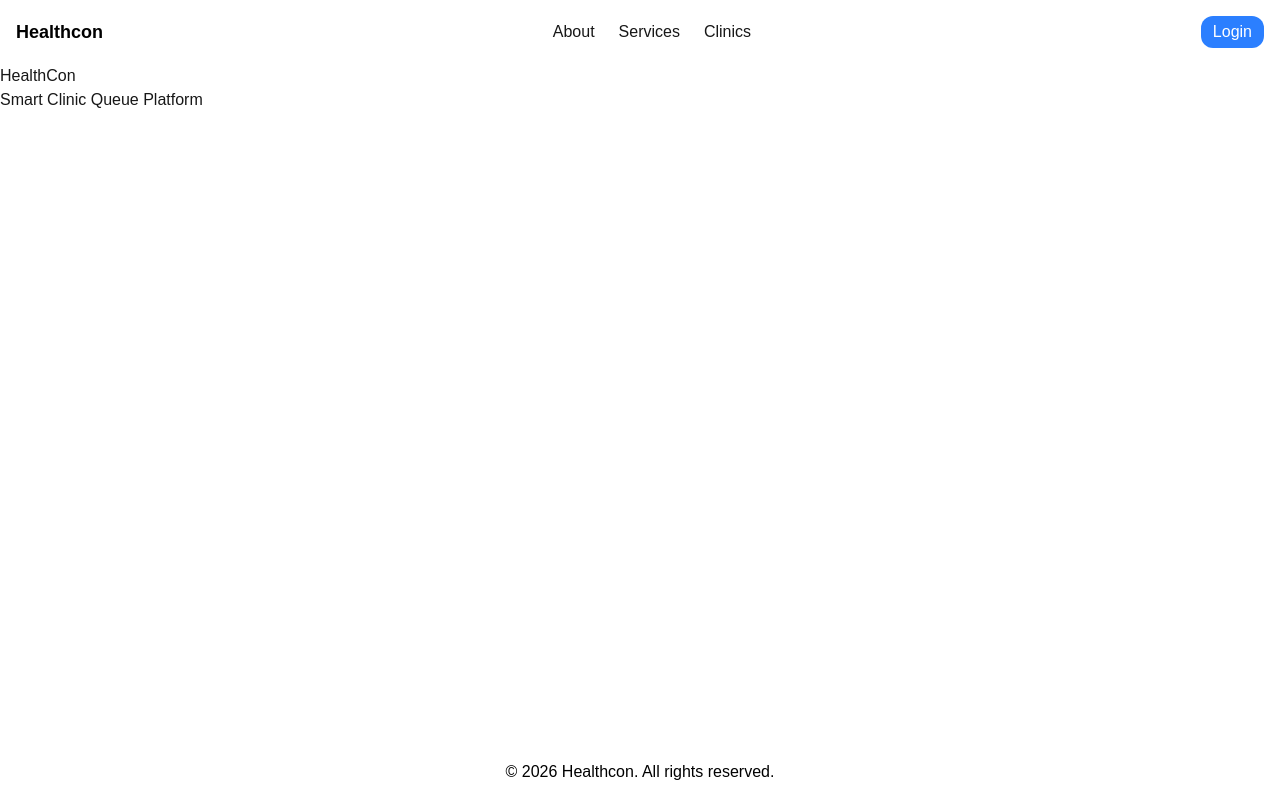
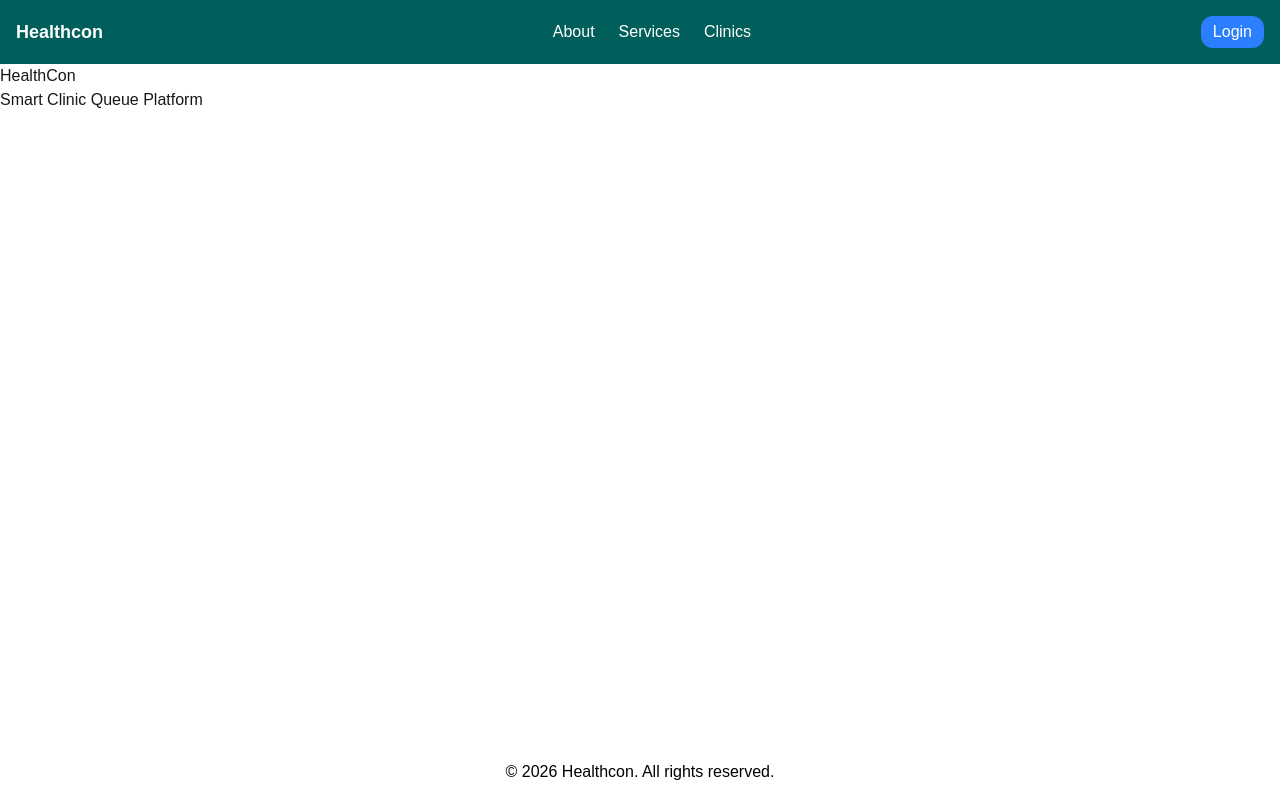
Before and after one commit to Crsrll/healthcon, a Next.js app: page / in a window 1280 px wide. Built offline with nearby package versions, Linux system fonts and the light colour scheme.

Commit message:
changed navbar color

```diff
--- a/app/(admin)/admin/dashboard/page.js
+++ b/app/(admin)/admin/dashboard/page.js
@@ -0,0 +1,8 @@
+export default function AdminDashboard() {
+  return (
+    <div>
+      <h1>Admin Dashboard</h1>
+      <p>Welcome, Admin!</p>
+    </div>
+  );
+}
--- a/components/layout/Navbar.js
+++ b/components/layout/Navbar.js
@@ -8,10 +8,10 @@ export default function Navbar() {
   ];
 
   return (
-    <nav className="bg-white-800 p-4 flex items-center">
+    <nav className="bg-teal-800 p-4 flex items-center">
 
       {/* LEFT: Logo */}
-      <Link href="/" className="text-black text-lg font-bold">
+      <Link href="/" className="text-white text-lg font-bold">
         Healthcon
       </Link>
 
@@ -21,7 +21,7 @@ export default function Navbar() {
           <li key={link.name}>
             <Link
               href={link.href}
-              className="text-black-300 hover:text-black"
+              className="text-white hover:text-teal-300 transition-colors duration-300"
             >
               {link.name}
             </Link>
```
